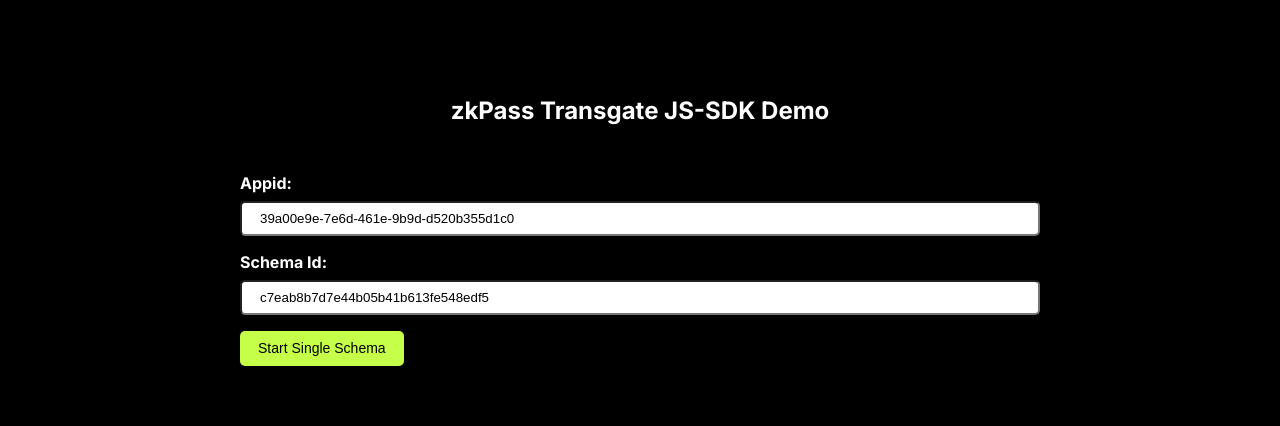
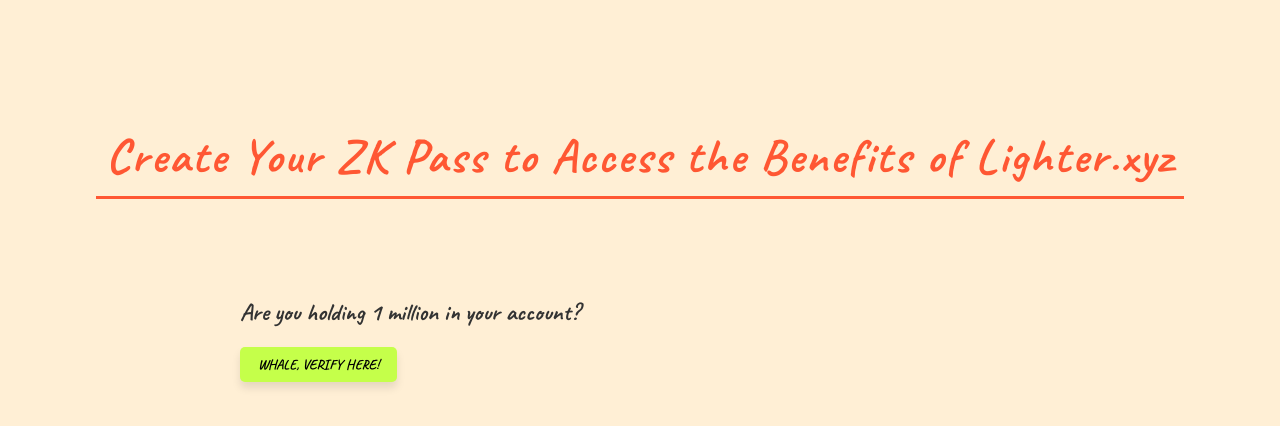
Before and after one commit to mxber2022/zkPass-zkHackKrakow, a Next.js app in the folder front-end-JS-SDK/: page / in a window 1280 px wide. Shown: the top 426 px of the page. Built offline with nearby package versions, Linux system fonts and the light colour scheme.

Commit message:
update ui

```diff
--- a/front-end-JS-SDK/src/app/page.module.css
+++ b/front-end-JS-SDK/src/app/page.module.css
@@ -1,7 +1,54 @@
+@import url('https://fonts.googleapis.com/css2?family=Caveat:wght@700&display=swap');
+
 .main {
   display: flex;
   flex-direction: column;
   padding: 6rem;
   min-height: 100vh;
-  background-color: #000000;
+  background-color: #ffefd5; /* Light peach color */
 }
+
+.title {
+  font-size: 3em; /* Larger size for emphasis */
+  color: #ff5733; /* Bright and funky color */
+  text-align: center; /* Center-align the text */
+  font-weight: bold; /* Make the text bold */
+  margin: 30px 0; /* Add some space above and below */
+  font-family: 'Caveat', cursive; /* Funky font family */
+  letter-spacing: 2px; /* Increase spacing between letters */
+  border-bottom: 3px solid #ff5733; /* Add an underline effect */
+  padding-bottom: 10px; /* Space between text and underline */
+}
+
+.itemhidden {
+  display: none;
+}
+
+.button {
+  font-size: 5em; /* Larger font size */
+  color: #fff; /* White text color */
+  background-color: #ff5733; /* Bright and funky background color */
+  border: none; /* Remove default border */
+  border-radius: 20px; /* Rounded corners */
+  padding: 20px 40px; /* Increased padding for the button */
+  cursor: pointer; /* Pointer cursor on hover */
+  font-family: 'Caveat', cursive; /* Funky font family */
+  text-transform: uppercase; /* Uppercase text */
+  box-shadow: 0 6px 8px rgba(0, 0, 0, 0.1); /* Subtle shadow */
+  transition: background-color 0.3s, transform 0.3s; /* Smooth transitions */
+  margin: 20px auto; /* Center the button with margin */
+  display: block; /* Block display to center */
+}
+
+.button:hover {
+  background-color: #ff7657; /* Slightly lighter on hover */
+  transform: translateY(-3px); /* Lift effect on hover */
+}
+
+.subTitle {
+  font-size: 1.5em; /* Larger font size */
+  color: #333; /* Dark gray color */
+  text-align: center; /* Center-align the text */
+  margin-top: 20px; /* Add space above */
+  font-family: 'Caveat', cursive; /* Funky font family */
+}
--- a/front-end-JS-SDK/src/app/page.tsx
+++ b/front-end-JS-SDK/src/app/page.tsx
@@ -79,9 +79,13 @@
 `
 
 export default function Home() {
-  const [appid1, setAppid1] = useState<string>("39a00e9e-7e6d-461e-9b9d-d520b355d1c0")
+  /*
+    Balance > 1000 USDT
+  */
+  const [appid1, setAppid1] = useState<string>("629b0bc3-fdd1-4806-8c51-084bf7aa7414")
+  const [value1, setValue1] = useState<string>("f9033e775dd8475089ee06759004e180")
+
   const [appid2, setAppid2] = useState<string>("39a00e9e-7e6d-461e-9b9d-d520b355d1c0")
-  const [value1, setValue1] = useState<string>("c7eab8b7d7e44b05b41b613fe548edf5")
   const [value2, setValue2] = useState<string>("c7eab8b7d7e44b05b41b613fe548edf5")
   const [value3, setValue3] = useState<string>("762be634cfa1473eaaf374fa48504886")
 
@@ -125,20 +129,14 @@
 
   return (
     <main className={styles.main}>
-      <Title>zkPass Transgate JS-SDK Demo</Title>
+      <h1 className={styles.title}>Create Your ZK Pass to Access the Benefits of Lighter.xyz</h1>
       <FormGrid>
         <FromContainer>
+
           <FormItem>
-            <Label>Appid:</Label>
-            <Input value={appid1} onInput={(e) => setAppid1(e.target.value)} />
-          </FormItem>
-          <FormItem>
-            <Label>Schema Id:</Label>
-            <Input value={value1} onInput={(e) => setValue1(e.target.value)} />
-          </FormItem>
-          <FormItem>
+          <p className={styles.subTitle}>Are you holding 1 million in your account?</p>
             <RightContainer>
-              <Button onClick={() => start([value1], appid1)}>Start Single Schema</Button>
+              <Button className={styles.button}  onClick={() => start([value1], appid1)}>Whale, Verify here! </Button>
             </RightContainer>
           </FormItem>
           <FormItem>
```
